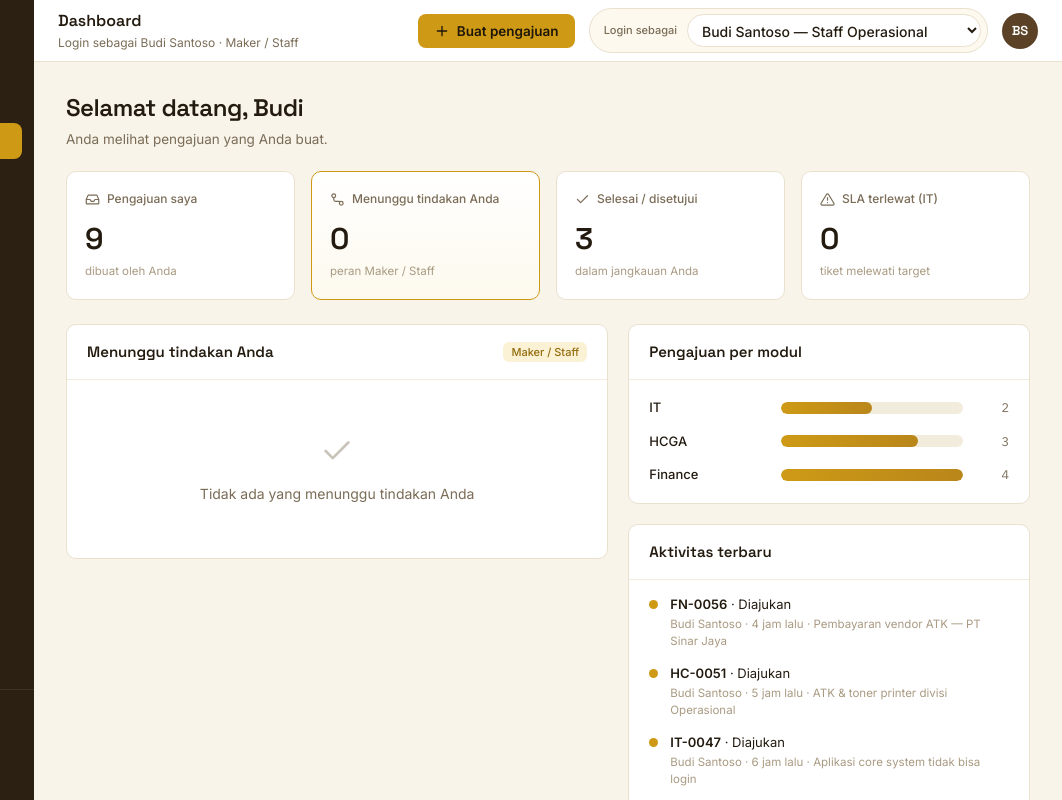
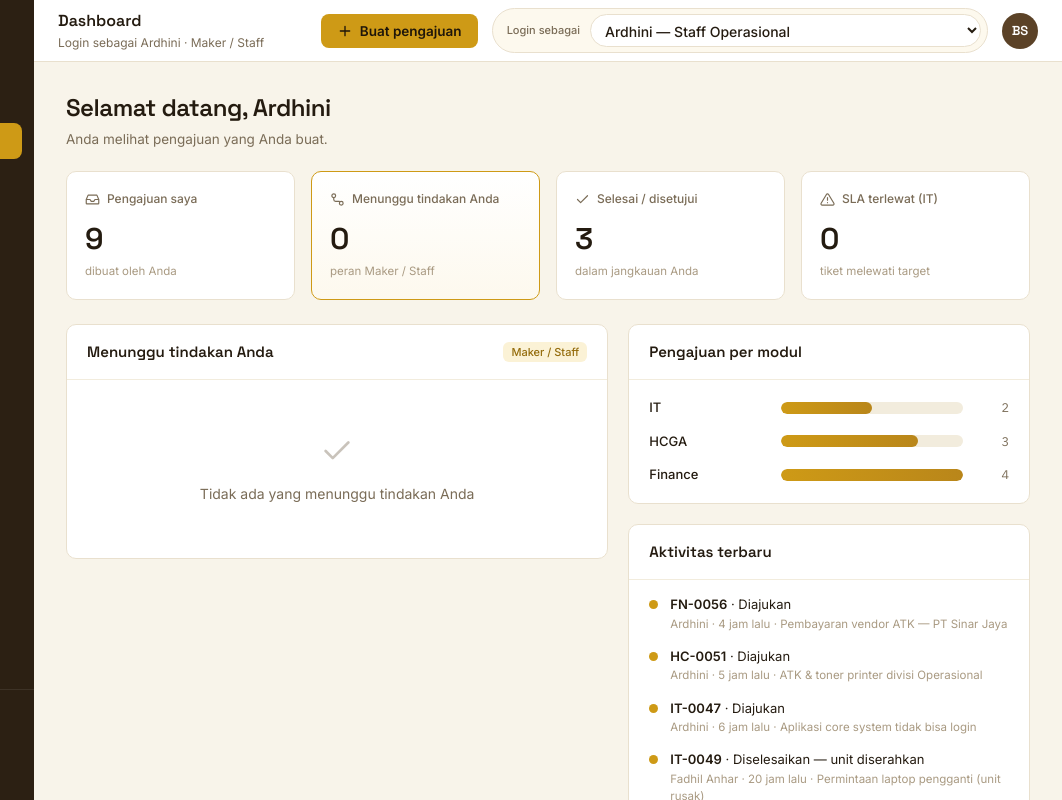
Before and after one commit to fadhilanhar/mahada-super-apps, a plain HTML site: page index.html in a window 1280 px wide. Shown: the full height of the page, 218-1280 px from the left. Drawn offline with Linux system fonts and the light colour scheme.

Commit message:
index.html

```diff
--- a/index.html
+++ b/index.html
@@ -251,14 +251,14 @@ input,select,textarea{font-family:inherit;font-size:14px;color:var(--ink)}
 const MARK="__MARK__";
 /* ---------- Org & personas ---------- */
 const PERSONAS=[
- {id:'budi',name:'Budi Santoso',role:'staff',title:'Staff Operasional',dept:'Operasional',init:'BS',managerId:'sari'},
- {id:'citra',name:'Citra Dewanti',role:'staff',title:'Staff Marketing',dept:'Marketing',init:'CD',managerId:'bagus'},
- {id:'sari',name:'Sari Melati',role:'manager',title:'Manager Operasional',dept:'Operasional',init:'SM',managerId:null},
- {id:'bagus',name:'Bagus Prakoso',role:'manager',title:'Manager Marketing',dept:'Marketing',init:'BP',managerId:null},
- {id:'andi',name:'Andi Pratama',role:'it_officer',title:'IT Support Officer',dept:'IT',init:'AP',managerId:null},
- {id:'dewi',name:'Dewi Anggraini',role:'hcga_admin',title:'Admin HCGA',dept:'HCGA',init:'DA',managerId:null},
- {id:'rina',name:'Rina Kusuma',role:'finance_staff',title:'Staf Finance',dept:'Finance',init:'RK',managerId:null},
- {id:'hendra',name:'Hendra Wijaya',role:'finance_head',title:'Head Finance',dept:'Finance',init:'HW',managerId:null},
+ {id:'budi',name:'Ardhini',role:'staff',title:'Staff Operasional',dept:'Operasional',init:'BS',managerId:'sari'},
+ {id:'citra',name:'Akmal Haekal',role:'staff',title:'Staff Marketing',dept:'Marketing',init:'CD',managerId:'bagus'},
+ {id:'sari',name:'Elizabeth',role:'manager',title:'Manager Operasional',dept:'Operasional',init:'SM',managerId:null},
+ {id:'bagus',name:'Krisnayanti Lubis',role:'manager',title:'Manager Marketing',dept:'Marketing',init:'BP',managerId:null},
+ {id:'andi',name:'Fadhil Anhar',role:'it_officer',title:'Technology & Digital Transformation',dept:'IT',init:'AP',managerId:null},
+ {id:'dewi',name:'Salma Wisesa',role:'hcga_admin',title:'Admin HCGA',dept:'HCGA',init:'DA',managerId:null},
+ {id:'rina',name:'Yudhistira Mahendra',role:'finance_staff',title:'Staf Finance',dept:'Finance',init:'RK',managerId:null},
+ {id:'hendra',name:'Carlos Arifson',role:'finance_head',title:'Head Finance',dept:'Finance',init:'HW',managerId:null},
 ];
 const P=id=>PERSONAS.find(x=>x.id===id);
 const managerOf=id=>{const p=P(id);return p?p.managerId:null;};
```
